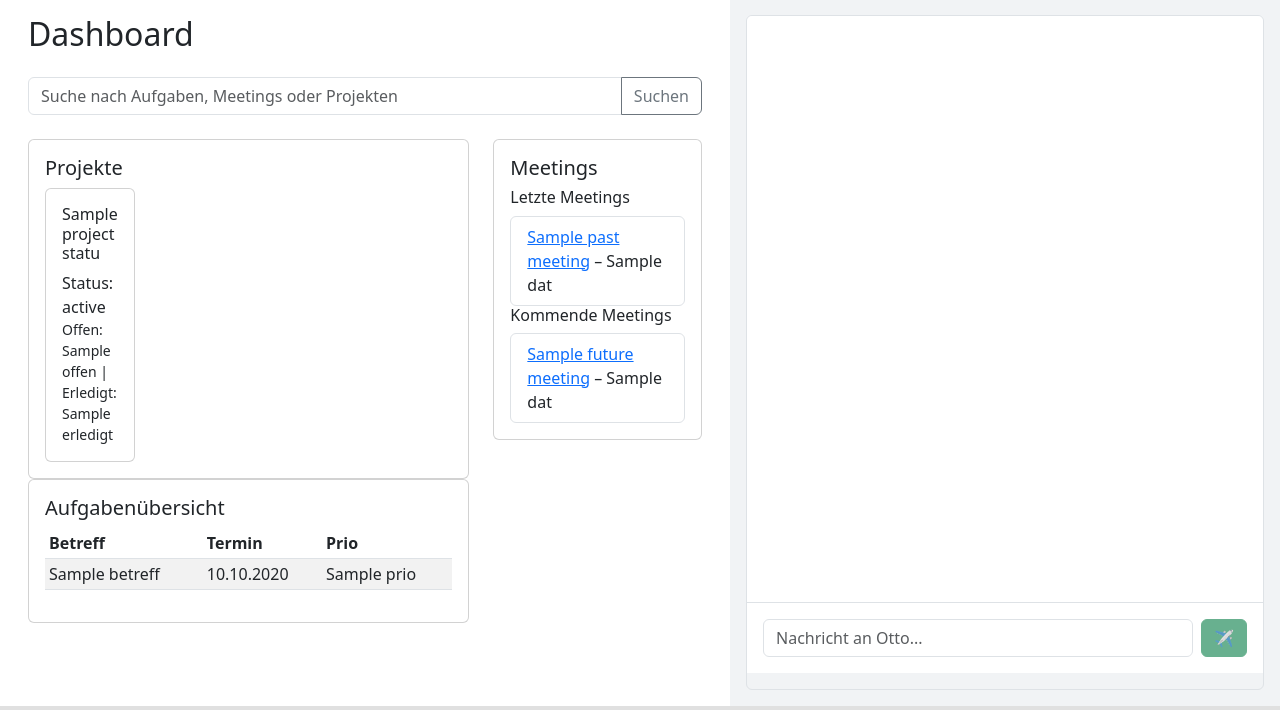
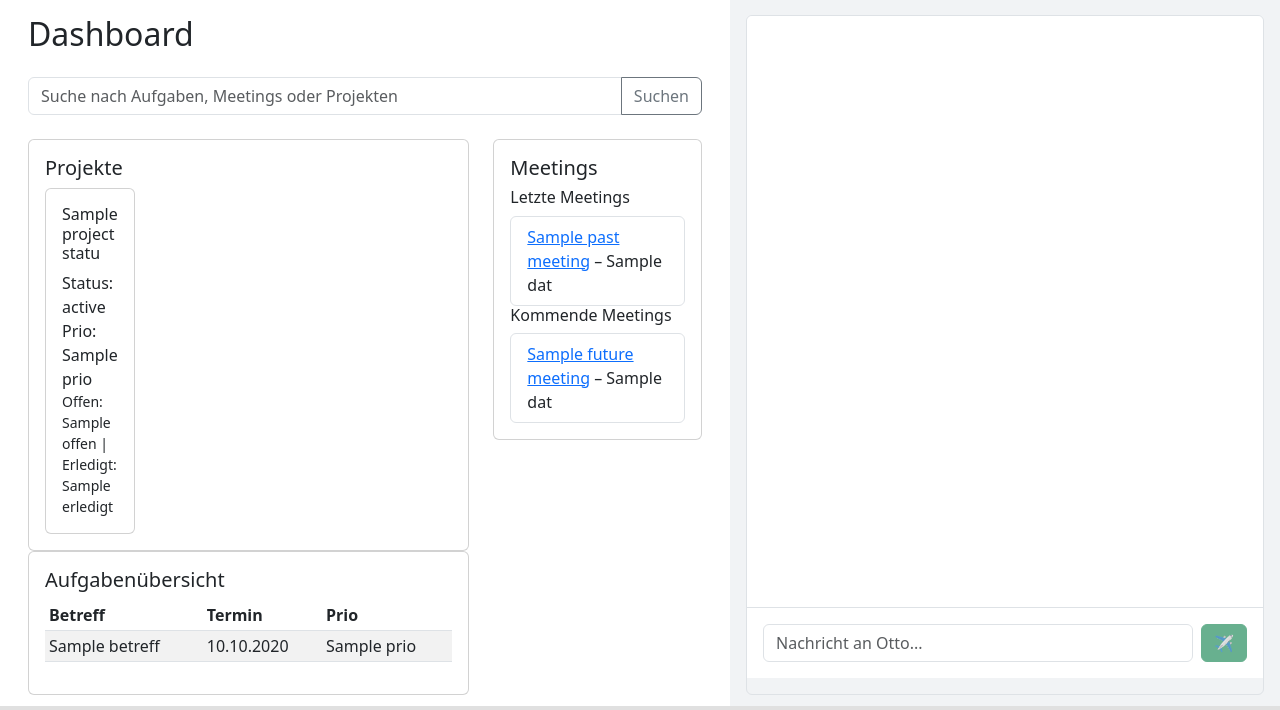
Before and after one commit to gdsanger/otto, a Django app: template otto-ui/core/templates/core/home.html in a window 1280 px wide. Shown: the part 57-767 px from the top of the page. Run offline with Django 5.2, Linux system fonts and the light colour scheme; the template is opened without the code that fills it: most values are stand-ins (such as "Sample title", 1, 10 or a date in 2020); some libraries are stand-ins or nearby versions.

Commit message:
Show project prio on dashboard

```diff
--- a/otto-ui/core/templates/core/home.html
+++ b/otto-ui/core/templates/core/home.html
@@ -29,6 +29,7 @@
           <div class="card-body">
             <h6 class="card-title">{{ p.name }}</h6>
             <p class="card-text mb-0">Status: {{ p.status }}</p>
+            <p class="card-text mb-0">Prio: {{ p.prio }}</p>
             <small>Offen: {{ p.offen }} | Erledigt: {{ p.erledigt }}</small>
           </div>
         </div>
--- a/otto-ui/core/views.py
+++ b/otto-ui/core/views.py
@@ -102,6 +102,7 @@ def home(request):
             "id": tid,
             "name": p.get("name"),
             "status": p.get("status"),
+            "prio": p.get("prio"),
             "offen": offen,
             "erledigt": erledigt
         })
```
